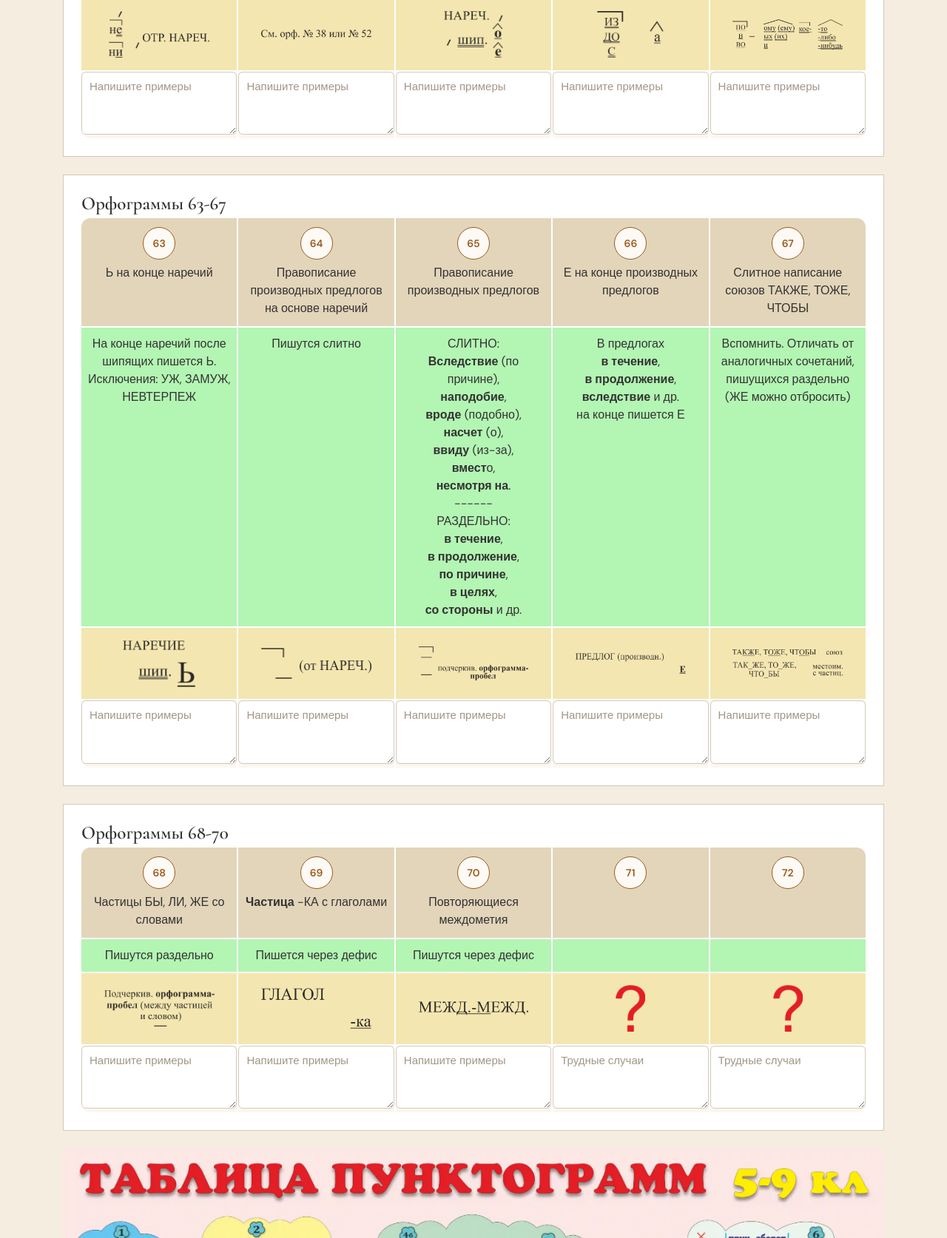
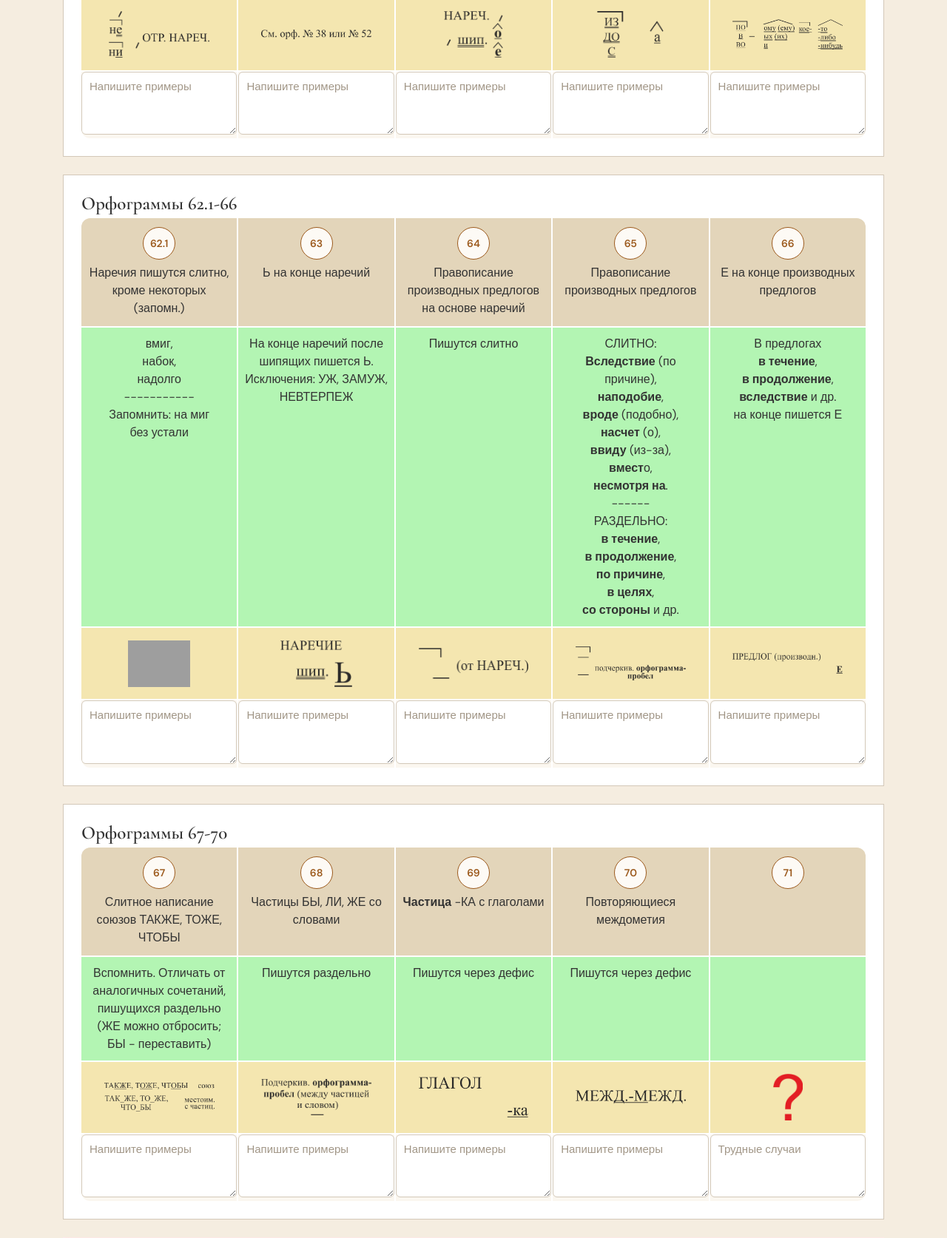
Before and after one commit to NesmitC/webtable_ja, a Django app: template main/templates/planning_7kl.html in a window 1280 px wide. Shown: the part 3847-5521 px from the top of the page at 74% size. Run offline with Django 5.2, Linux system fonts and the light colour scheme; the template is opened without the code that fills it, so the values that code supplies are empty; grey boxes are pictures that could not be loaded.

Commit message:
content(planning7): порядок орфограмм 7 кл. (правка владельца: блок 62.1-66, перенос 67)
Co-authored-by: Chatbox <chatbox@chatboxai.com>

```diff
--- a/main/templates/planning_7kl.html
+++ b/main/templates/planning_7kl.html
@@ -382,41 +382,43 @@
             </section>
         </article>
 
-        <!-- Орфограммы 63-67 -->
+        <!-- Орфограммы 62.1-67 -->
         <article class="article-table-container">
-            <h2 class="title-table-container">Орфограммы 63-67</h2>
+            <h2 class="title-table-container">Орфограммы 62.1-66</h2>
             <section class="table-container">
                 <div class="item item-1">
+                    <h3 class="title-orf"><span class="circle">62.1</span></h3>
+                    <p class="subtitle-orf">Наречия пишутся <span class="text-orf-effects">слитно</span>, кроме некоторых (запомн.)</p>
+                </div>
+                <div class="item item-2">
                     <h3 class="title-orf"><span class="circle">63</span></h3>
                     <p class="subtitle-orf">Ь на конце <span class="text-orf-effects">наречий</span></p>
                 </div>
-                <div class="item item-2">
+                <div class="item item-3">
                     <h3 class="title-orf"><span class="circle">64</span></h3>
                     <p class="subtitle-orf">Правописание <span class="text-orf-effects">производных предлогов</span> на
                         основе наречий</p>
                 </div>
-                <div class="item item-3">
+                <div class="item item-4">
                     <h3 class="title-orf"><span class="circle">65</span></h3>
                     <p class="subtitle-orf">Правописание <span class="text-orf-effects">производных предлогов</span></p>
                 </div>
-                <div class="item item-4">
+                <div class="item item-5">
                     <h3 class="title-orf"><span class="circle">66</span></h3>
                     <p class="subtitle-orf">Е на конце <span class="text-orf-effects">производных предлогов</span></p>
                 </div>
-                <div class="item item-5">
-                    <h3 class="title-orf"><span class="circle">67</span></h3>
-                    <p class="subtitle-orf">Слитное написание <span class="text-orf-effects">союзов</span> ТАКЖЕ, ТОЖЕ,
-                        ЧТОБЫ</p>
+                <div class="item item-6">
+                    <p class="text-orf">вмиг, <br>набок, <br>надолго<br>-----------<br> Запомнить: на миг<br> без устали</p>
                 </div>
-                <div class="item item-6">
+                <div class="item item-7">
                     <p class="text-orf">На конце наречий после шипящих пишется <span class="text-orf-effects">Ь</span>.
                         <br>Исключения: УЖ, ЗАМУЖ, НЕВТЕРПЕЖ
                     </p>
                 </div>
-                <div class="item item-7">
+                <div class="item item-8">
                     <p class="text-orf">Пишутся слитно</p>
                 </div>
-                <div class="item item-8">
+                <div class="item item-9">
                     <p class="text-orf">СЛИТНО: <br> <span class="bold">Вследствие</span> (по причине), <br> <span
                             class="bold">наподобие</span>,<br> <span class="bold">вроде</span> (подобно),<br> <span
                             class="bold">насчет</span> (о),<br> <span class="bold">ввиду</span> (из-за),<br> <span
@@ -426,114 +428,112 @@
                             целях</span>,<br><span class="bold">со стороны</span> и др.
                     </p>
                 </div>
-                <div class="item item-9">
+                <div class="item item-10">
                     <p class="text-orf">В предлогах <br><span class="bold">в течение</span>,<br><span class="bold">в
                             продолжение</span>,<br><span class="bold">вследствие</span> и др. <br>на конце пишется Е</p>
                 </div>
-                <div class="item item-10">
-                    <p class="text-orf">Вспомнить. Отличать от аналогичных сочетаний, пишущихся раздельно (ЖЕ можно
-                        отбросить)</p>
-                </div>
-                <div class="item item-11"><img class="item-png" src="{% static 'images/63.png' %}" alt="орфограмма 63"
+                <div class="item item-11"><img class="item-png" src="{% static 'images/621.png' %}" alt="орфограмма 621"
                         loading="lazy"></div>
-                <div class="item item-12"><img class="item-png" src="{% static 'images/64.png' %}" alt="орфограмма 64"
+                <div class="item item-12"><img class="item-png" src="{% static 'images/63.png' %}" alt="орфограмма 63"
                         loading="lazy"></div>
-                <div class="item item-13"><img class="item-png" src="{% static 'images/65.png' %}" alt="орфограмма 65"
+                <div class="item item-13"><img class="item-png" src="{% static 'images/64.png' %}" alt="орфограмма 64"
                         loading="lazy"></div>
-                <div class="item item-14"><img class="item-png" src="{% static 'images/66.png' %}" alt="орфограмма 66"
+                <div class="item item-14"><img class="item-png" src="{% static 'images/65.png' %}" alt="орфограмма 65"
                         loading="lazy"></div>
-                <div class="item item-15"><img class="item-png" src="{% static 'images/67.png' %}" alt="орфограмма 67"
+                <div class="item item-15"><img class="item-png" src="{% static 'images/66.png' %}" alt="орфограмма 66"
                         loading="lazy"></div>
                 <div class="item item-16">
+                    <textarea id="item-text-621" class="input-text" name="user-input-orf-621" rows="3" maxlength="500"
+                        placeholder="Напишите примеры"></textarea>
+                </div>
+                <div class="item item-17">
                     <textarea id="item-text-63" class="input-text" name="user-input-orf-63" rows="3" maxlength="500"
                         placeholder="Напишите примеры"></textarea>
                 </div>
-                <div class="item item-17">
+                <div class="item item-18">
                     <textarea id="item-text-64" class="input-text" name="user-input-orf-64" rows="3" maxlength="500"
                         placeholder="Напишите примеры"></textarea>
                 </div>
-                <div class="item item-18">
+                <div class="item item-19">
                     <textarea id="item-text-65" class="input-text" name="user-input-orf-65" rows="3" maxlength="500"
                         placeholder="Напишите примеры"></textarea>
                 </div>
-                <div class="item item-19">
+                <div class="item item-20">
                     <textarea id="item-text-66" class="input-text" name="user-input-orf-66" rows="3" maxlength="500"
-                        placeholder="Напишите примеры"></textarea>
-                </div>
-                <div class="item item-20">
-                    <textarea id="item-text-67" class="input-text" name="user-input-orf-67" rows="3" maxlength="500"
                         placeholder="Напишите примеры"></textarea>
                 </div>
             </section>
         </article>
 
-        <!-- Орфограммы 68-70 -->
+        <!-- Орфограммы 67-70 -->
         <article class="article-table-container">
-            <h2 class="title-table-container">Орфограммы 68-70</h2>
+            <h2 class="title-table-container">Орфограммы 67-70</h2>
             <section class="table-container">
                 <div class="item item-1">
+                    <h3 class="title-orf"><span class="circle">67</span></h3>
+                    <p class="subtitle-orf">Слитное написание <span class="text-orf-effects">союзов</span> ТАКЖЕ, ТОЖЕ,
+                        ЧТОБЫ</p>
+                </div>
+                <div class="item item-2">
                     <h3 class="title-orf"><span class="circle">68</span></h3>
                     <p class="subtitle-orf"><span class="text-orf-effects">Частицы</span> БЫ, ЛИ, ЖЕ со словами</p>
                 </div>
-                <div class="item item-2">
+                <div class="item item-3">
                     <h3 class="title-orf"><span class="circle">69</span></h3>
                     <p class="subtitle-orf"><span class="bold">Частица</span> -КА с глаголами</p>
                 </div>
-                <div class="item item-3">
+                <div class="item item-4">
                     <h3 class="title-orf"><span class="circle">70</span></h3>
                     <p class="subtitle-orf">Повторяющиеся <span class="text-orf-effects">междометия</span></p>
                 </div>
-                <div class="item item-4">
+                <div class="item item-5">
                     <h3 class="title-orf"><span class="circle">71</span></h3>
                     <p class="subtitle-orf"></p>
                 </div>
-                <div class="item item-5">
-                    <h3 class="title-orf"><span class="circle">72</span></h3>
-                    <p class="subtitle-orf"></p>
-                </div>
                 <div class="item item-6">
-                    <p class="text-orf">Пишутся раздельно</p>
+                    <p class="text-orf">Вспомнить. Отличать от аналогичных сочетаний, пишущихся раздельно (ЖЕ можно
+                        отбросить; БЫ - переставить)</p>
                 </div>
                 <div class="item item-7">
-                    <p class="text-orf">Пишется через дефис</p>
+                    <p class="text-orf">Пишутся раздельно</p>
                 </div>
                 <div class="item item-8">
                     <p class="text-orf">Пишутся через дефис</p>
                 </div>
                 <div class="item item-9">
-                    <p class="text-orf"></p>
+                    <p class="text-orf">Пишутся через дефис</p>
                 </div>
                 <div class="item item-10">
                     <p class="text-orf"></p>
                 </div>
-                <div class="item item-11"><img class="item-png" src="{% static 'images/68.png' %}" alt="орфограмма 68"
+                <div class="item item-11"><img class="item-png" src="{% static 'images/67.png' %}" alt="орфограмма 67"
                         loading="lazy"></div>
-                <div class="item item-12"><img class="item-png" src="{% static 'images/69.png' %}" alt="орфограмма 69"
+                <div class="item item-12"><img class="item-png" src="{% static 'images/68.png' %}" alt="орфограмма 68"
                         loading="lazy"></div>
-                <div class="item item-13"><img class="item-png" src="{% static 'images/70.png' %}" alt="орфограмма 70"
+                <div class="item item-13"><img class="item-png" src="{% static 'images/69.png' %}" alt="орфограмма 69"
                         loading="lazy"></div>
-                <div class="item item-14"><img class="item-png" src="{% static 'images/71.png' %}" alt="орфограмма 71"
+                <div class="item item-14"><img class="item-png" src="{% static 'images/70.png' %}" alt="орфограмма 70"
                         loading="lazy"></div>
-                <div class="item item-15"><img class="item-png" src="{% static 'images/71.png' %}" alt="орфограмма 72"
+                <div class="item item-15"><img class="item-png" src="{% static 'images/71.png' %}" alt="орфограмма 71"
                         loading="lazy"></div>
                 <div class="item item-16">
+                    <textarea id="item-text-67" class="input-text" name="user-input-orf-67" rows="3" maxlength="500"
+                        placeholder="Напишите примеры"></textarea>
+                </div>
+                <div class="item item-17">
                     <textarea id="item-text-68" class="input-text" name="user-input-orf-68" rows="3" maxlength="500"
                         placeholder="Напишите примеры"></textarea>
                 </div>
-                <div class="item item-17">
+                <div class="item item-18">
                     <textarea id="item-text-69" class="input-text" name="user-input-orf-69" rows="3" maxlength="500"
                         placeholder="Напишите примеры"></textarea>
                 </div>
-                <div class="item item-18">
+                <div class="item item-19">
                     <textarea id="item-text-70" class="input-text" name="user-input-orf-70" rows="3" maxlength="500"
                         placeholder="Напишите примеры"></textarea>
                 </div>
-                <div class="item item-19">
+                <div class="item item-20">
                     <textarea id="item-text-71" class="input-text" name="user-input-orf-71" rows="3" maxlength="500"
-                        placeholder="Трудные случаи"></textarea>
-                </div>
-                <div class="item item-20">
-                    <textarea id="item-text-72" class="input-text" name="user-input-orf-72" rows="3" maxlength="500"
                         placeholder="Трудные случаи"></textarea>
                 </div>
             </section>
```
